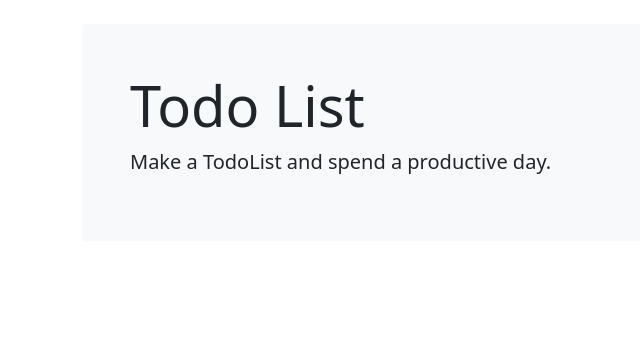
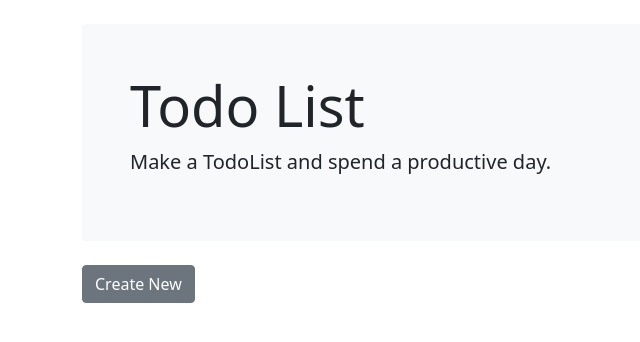
Before and after one commit to four-orfa/django_test, a Django app: page /list/ in a window 1280 px wide. Shown: the top 342 px of the page, without its empty margins (0-640 px from the left). Run offline with Django 3.2, Linux system fonts and the light colour scheme; data that the repository does not hold is empty.

Commit message:
日付修正

```diff
--- a/templates/list.html
+++ b/templates/list.html
@@ -7,12 +7,20 @@
 </div>
 {% endblock header %} {% block content %}
 <div class="container">
+  <a href="{% url 'create' %}" class="btn btn-secondary mb-2" tabindex="-1" role="button" aria-disabled="true">
+    Create New
+  </a>
   {% for item in object_list %}
   <div class="alert alert-{{ item.priority }}" role="alert">
-    <p>{{ item.title }}</p>
-    <a href="#" class="btn btn-info btn-sm" tabindex="-1" role="button" aria-disabled="true"> Edit </a>
-    <a href="#" class="btn btn-success btn-sm" tabindex="-1" role="button" aria-disabled="true"> Delete </a>
-    <a href="#" class="btn btn-primary btn-sm" tabindex="-1" role="button" aria-disabled="true"> Detail </a>
+    <p>{{ item.title }} 期日 {{ item.duedate | date:'o/n/j' }}</p>
+    <a href="{% url 'update' item.pk %}" class="btn btn-info btn-sm" tabindex="-1" role="button" aria-disabled="true">
+      Edit </a>
+    <a href="{% url 'delete' item.pk %}" class="btn btn-success btn-sm" tabindex="-1" role="button"
+      aria-disabled="true"> Delete
+    </a>
+    <a href="{% url 'detail' item.pk %}" class="btn btn-primary btn-sm" tabindex="-1" role="button"
+      aria-disabled="true"> Detail
+    </a>
   </div>
   {%endfor %}
 </div>
--- a/todo/urls.py
+++ b/todo/urls.py
@@ -1,9 +1,10 @@
 from django.urls import path
-from .views import TodoList, TodoDetail, TodoCreate, TodoDelete
+from .views import TodoList, TodoDetail, TodoCreate, TodoDelete, TodoUpdate
 
 urlpatterns = [
     path('list/', TodoList.as_view(), name='list'),
     path('detail/<int:pk>', TodoDetail.as_view(), name='detail'),
     path('create/', TodoCreate.as_view(), name='create'),
     path('delete/<int:pk>', TodoDelete.as_view(), name='delete'),
+    path('update/<int:pk>', TodoUpdate.as_view(), name='update'),
 ]
--- a/todo/views.py
+++ b/todo/views.py
@@ -1,6 +1,6 @@
 from django.shortcuts import redirect, render
 from django.urls.base import reverse_lazy
-from django.views.generic import ListView, DetailView, CreateView, DeleteView
+from django.views.generic import ListView, DetailView, CreateView, DeleteView, UpdateView
 from django.views.generic.edit import DeleteView
 from .models import TodoModel
 from django.urls import reverse_lazy
@@ -30,3 +30,10 @@ class TodoDelete(DeleteView):
     template_name = 'delete.html'
     model = TodoModel
     success_url = reverse_lazy('list')
+
+
+class TodoUpdate(UpdateView):
+    template_name = 'update.html'
+    model = TodoModel
+    fields = ('title', 'memo', 'priority', 'duedate')
+    success_url = reverse_lazy('list')
```
Also changed, not shown: templates/update.html (added, +11 -0 lines).
